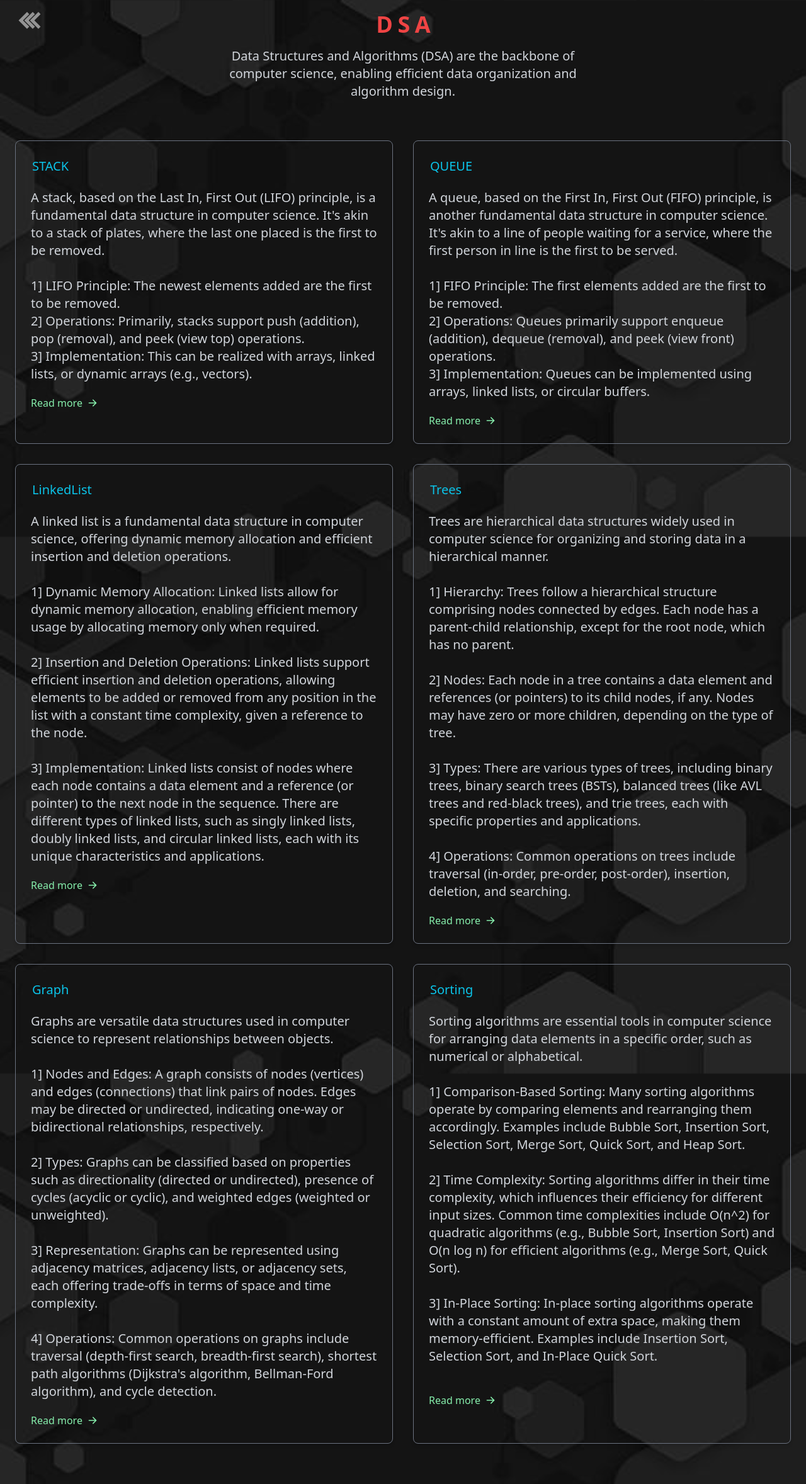
After one commit to sidj01sar26/DatViz, a PHP site: page /blogs.html in a window 1280 px wide. The commit adds this page. Shown: the whole page at 63% size. Run offline with PHP 8.4, Linux system fonts and the light colour scheme; some libraries are stand-ins or nearby versions.

Commit message:
blogs done

```diff
--- /dev/null
+++ b/blog.css
@@ -0,0 +1,46 @@
+body {
+    background-image: url("./assets/blog.jpg");
+    background-size: cover;
+    background-repeat: no-repeat;
+    background-attachment: fixed;
+}
+
+.myfont {
+    color: rgb(11, 195, 232);
+}
+
+.arrow {
+    position: absolute;
+    top: 3%;
+    left: 4%;
+    transform: translate(-50%, -50%);
+    transform: rotate(90deg);
+    cursor: pointer;
+}
+
+.arrow span {
+    display: block;
+    width: 1.5vw;
+    height: 1.5vw;
+    border-bottom: 5px solid white;
+    border-right: 5px solid white;
+    transform: rotate(45deg);
+    margin: -10px;
+    animation: animate 2.5s infinite;
+}
+
+@keyframes animate {
+    0% {
+        opacity: 0;
+        transform: rotate(45deg) translate(-5px, -5px);
+    }
+
+    50% {
+        opacity: 1;
+    }
+
+    100% {
+        opacity: 0;
+        /* transform: rotate(45deg) translate(20px, 20px); */
+    }
+}
--- /dev/null
+++ b/blogs.html
@@ -0,0 +1,278 @@
+<!DOCTYPE html>
+<html lang="en">
+
+<head>
+    <meta charset="UTF-8">
+    <meta name="viewport" content="width=device-width, initial-scale=1.0">
+    <title>Blogs</title>
+    <link rel="icon" href="assets/icon.png" />
+    <script src="https://cdn.tailwindcss.com"></script>
+    <link rel="stylesheet" href="blog.css">
+</head>
+
+<body>
+    <section class="min-w-screen min-h-screen home">
+
+        <a href="index.html">
+            <div class="arrow">
+                <span></span>
+                <span></span>
+                <span></span>
+            </div>
+        </a>
+
+
+        <div class="py-8 px-4 mx-auto max-w-screen-xl lg:py-16 lg:px-6">
+            <div class="mx-auto max-w-screen-sm text-center lg:mb-16 mb-8">
+                <h2 class="mt-[-45px] mb-4 text-3xl lg:text-4xl tracking-tight font-extrabold text-red-500">
+                    D S A
+                </h2>
+                <p class="font-light text-gray-300 sm:text-xl">
+                    Data Structures and Algorithms (DSA) are the backbone of computer science, enabling efficient data
+                    organization and algorithm design.
+                </p>
+            </div>
+            <div class="grid gap-8 lg:grid-cols-2">
+                <article class="p-6 rounded-lg border border-gray-500 shadow-md">
+                    <div class="flex justify-between items-center mb-5">
+                        <span
+                            class="bg-primary-100 text-primary-800 text-xl font-medium inline-flex items-center px-0.5 py-0.5 rounded myfont">
+                            STACK
+                        </span>
+                    </div>
+
+                    <p class="mb-5 font-light text-xl text-gray-300">
+                        A stack, based on the Last In, First Out (LIFO) principle, is a fundamental data structure in
+                        computer science. It's akin to a stack of plates, where the last one placed is the first to be
+                        removed.
+                        <br>
+                        <br>
+                        1] LIFO Principle: The newest elements added are the first to be removed.
+                        <br>
+                        2] Operations: Primarily, stacks support push (addition), pop (removal), and peek (view top)
+                        operations.
+                        <br>
+                        3] Implementation: This can be realized with arrays, linked lists, or dynamic arrays (e.g.,
+                        vectors).
+                    </p>
+
+                    <div class="flex justify-between items-center">
+                        <a href="https://www.geeksforgeeks.org/introduction-to-stack-data-structure-and-algorithm-tutorials/"
+                            target="_blank"
+                            class="inline-flex text-green-300 items-center font-medium text-primary-600 hover:underline">
+                            Read more
+                            <svg class="ml-2 w-4 h-4" fill="currentColor" viewBox="0 0 20 20"
+                                xmlns="http://www.w3.org/2000/svg">
+                                <path fill-rule="evenodd"
+                                    d="M10.293 3.293a1 1 0 011.414 0l6 6a1 1 0 010 1.414l-6 6a1 1 0 01-1.414-1.414L14.586 11H3a1 1 0 110-2h11.586l-4.293-4.293a1 1 0 010-1.414z"
+                                    clip-rule="evenodd"></path>
+                            </svg>
+                        </a>
+                    </div>
+                </article>
+
+                <article class="p-6 rounded-lg border border-gray-500 shadow-md">
+                    <div class="flex justify-between items-center mb-5">
+                        <span
+                            class="bg-primary-100 text-primary-800 text-xl font-medium inline-flex items-center px-0.5 py-0.5 rounded myfont">
+                            QUEUE
+                        </span>
+                    </div>
+
+                    <p class="mb-5 font-light text-xl text-gray-300">
+                        A queue, based on the First In, First Out (FIFO) principle, is another fundamental data
+                        structure in computer science. It's akin to a line of people waiting for a service, where the
+                        first person in line is the first to be served.
+                        <br>
+                        <br>
+                        1] FIFO Principle: The first elements added are the first to be removed.
+                        <br>
+                        2] Operations: Queues primarily support enqueue (addition), dequeue (removal), and peek (view
+                        front) operations.
+                        <br>
+                        3] Implementation: Queues can be implemented using arrays, linked lists, or circular buffers.
+                    </p>
+
+                    <div class="flex justify-between items-center">
+                        <a href="https://www.tutorialspoint.com/data_structures_algorithms/dsa_queue.htm"
+                            target="_blank"
+                            class="inline-flex text-green-300 items-center font-medium text-primary-600 hover:underline">
+                            Read more
+                            <svg class="ml-2 w-4 h-4" fill="currentColor" viewBox="0 0 20 20"
+                                xmlns="http://www.w3.org/2000/svg">
+                                <path fill-rule="evenodd"
+                                    d="M10.293 3.293a1 1 0 011.414 0l6 6a1 1 0 010 1.414l-6 6a1 1 0 01-1.414-1.414L14.586 11H3a1 1 0 110-2h11.586l-4.293-4.293a1 1 0 010-1.414z"
+                                    clip-rule="evenodd"></path>
+                            </svg>
+                        </a>
+                    </div>
+                </article>
+
+                <article class="p-6 rounded-lg border border-gray-500 shadow-md">
+                    <div class="flex justify-between items-center mb-5">
+                        <span
+                            class="bg-primary-100 text-primary-800 text-xl font-medium inline-flex items-center px-0.5 py-0.5 rounded myfont">
+                            LinkedList
+                        </span>
+                    </div>
+
+                    <p class="mb-5 font-light text-xl text-gray-300">
+                        A linked list is a fundamental data structure in computer science, offering dynamic memory
+                        allocation and efficient insertion and deletion operations.
+                        <br><br>
+                        1] Dynamic Memory Allocation: Linked lists allow for dynamic memory allocation, enabling
+                        efficient memory usage by allocating memory only when required.
+                        <br><br>
+                        2] Insertion and Deletion Operations: Linked lists support efficient insertion and deletion
+                        operations, allowing elements to be added or removed from any position in the list with a
+                        constant time complexity, given a reference to the node.
+                        <br><br>
+                        3] Implementation: Linked lists consist of nodes where each node contains a data element and a
+                        reference (or pointer) to the next node in the sequence. There are different types of linked
+                        lists, such as singly linked lists, doubly linked lists, and circular linked lists, each with
+                        its unique characteristics and applications.
+                    </p>
+
+                    <div class="flex justify-between items-center">
+                        <a href="https://www.javatpoint.com/singly-linked-list" target="_blank"
+                            class="inline-flex text-green-300 items-center font-medium text-primary-600 hover:underline">
+                            Read more
+                            <svg class="ml-2 w-4 h-4" fill="currentColor" viewBox="0 0 20 20"
+                                xmlns="http://www.w3.org/2000/svg">
+                                <path fill-rule="evenodd"
+                                    d="M10.293 3.293a1 1 0 011.414 0l6 6a1 1 0 010 1.414l-6 6a1 1 0 01-1.414-1.414L14.586 11H3a1 1 0 110-2h11.586l-4.293-4.293a1 1 0 010-1.414z"
+                                    clip-rule="evenodd"></path>
+                            </svg>
+                        </a>
+                    </div>
+                </article>
+
+                <article class="p-6 rounded-lg border border-gray-500 shadow-md">
+                    <div class="flex justify-between items-center mb-5">
+                        <span
+                            class="bg-primary-100 text-primary-800 text-xl font-medium inline-flex items-center px-0.5 py-0.5 rounded myfont">
+                            Trees
+                        </span>
+                    </div>
+
+                    <p class="mb-5 font-light text-xl text-gray-300">
+                        Trees are hierarchical data structures widely used in computer science for organizing and
+                        storing data in a hierarchical manner.
+                        <br><br>
+                        1] Hierarchy: Trees follow a hierarchical structure comprising nodes connected by edges. Each
+                        node has a parent-child relationship, except for the root node, which has no parent.
+                        <br><br>
+                        2] Nodes: Each node in a tree contains a data element and references (or pointers) to its child
+                        nodes, if any. Nodes may have zero or more children, depending on the type of tree.
+                        <br><br>
+                        3] Types: There are various types of trees, including binary trees, binary search trees (BSTs),
+                        balanced trees (like AVL trees and red-black trees), and trie trees, each with specific
+                        properties and applications.
+                        <br><br>
+                        4] Operations: Common operations on trees include traversal (in-order, pre-order, post-order),
+                        insertion, deletion, and searching.
+                    </p>
+
+                    <div class="flex justify-between items-center">
+                        <a href="https://www.cs.cmu.edu/~clo/www/CMU/DataStructures/Lessons/lesson4_1.htm"
+                            target="_blank"
+                            class="inline-flex text-green-300 items-center font-medium text-primary-600 hover:underline">
+                            Read more
+                            <svg class="ml-2 w-4 h-4" fill="currentColor" viewBox="0 0 20 20"
+                                xmlns="http://www.w3.org/2000/svg">
+                                <path fill-rule="evenodd"
+                                    d="M10.293 3.293a1 1 0 011.414 0l6 6a1 1 0 010 1.414l-6 6a1 1 0 01-1.414-1.414L14.586 11H3a1 1 0 110-2h11.586l-4.293-4.293a1 1 0 010-1.414z"
+                                    clip-rule="evenodd"></path>
+                            </svg>
+                        </a>
+                    </div>
+                </article>
+
+                <article class="p-6 rounded-lg border border-gray-500 shadow-md">
+                    <div class="flex justify-between items-center mb-5">
+                        <span
+                            class="bg-primary-100 text-primary-800 text-xl font-medium inline-flex items-center px-0.5 py-0.5 rounded myfont">
+                            Graph
+                        </span>
+                    </div>
+
+                    <p class="mb-5 font-light text-xl text-gray-300">
+                        Graphs are versatile data structures used in computer science to represent relationships between
+                        objects.
+                        <br><br>
+                        1] Nodes and Edges: A graph consists of nodes (vertices) and edges (connections) that link pairs
+                        of nodes. Edges may be directed or undirected, indicating one-way or bidirectional
+                        relationships, respectively.
+                        <br><br>
+                        2] Types: Graphs can be classified based on properties such as directionality (directed or
+                        undirected), presence of cycles (acyclic or cyclic), and weighted edges (weighted or
+                        unweighted).
+                        <br><br>
+                        3] Representation: Graphs can be represented using adjacency matrices, adjacency lists, or
+                        adjacency sets, each offering trade-offs in terms of space and time complexity.
+                        <br><br>
+                        4] Operations: Common operations on graphs include traversal (depth-first search, breadth-first
+                        search), shortest path algorithms (Dijkstra's algorithm, Bellman-Ford algorithm), and cycle
+                        detection.
+                    </p>
+
+                    <div class="flex justify-between items-center">
+                        <a href="https://www.thedshandbook.com/graphs/" target="_blank"
+                            class="inline-flex text-green-300 items-center font-medium text-primary-600 hover:underline">
+                            Read more
+                            <svg class="ml-2 w-4 h-4" fill="currentColor" viewBox="0 0 20 20"
+                                xmlns="http://www.w3.org/2000/svg">
+                                <path fill-rule="evenodd"
+                                    d="M10.293 3.293a1 1 0 011.414 0l6 6a1 1 0 010 1.414l-6 6a1 1 0 01-1.414-1.414L14.586 11H3a1 1 0 110-2h11.586l-4.293-4.293a1 1 0 010-1.414z"
+                                    clip-rule="evenodd"></path>
+                            </svg>
+                        </a>
+                    </div>
+                </article>
+
+                <article class="p-6 rounded-lg border border-gray-500 shadow-md">
+                    <div class="flex justify-between items-center mb-5">
+                        <span
+                            class="bg-primary-100 text-primary-800 text-xl font-medium inline-flex items-center px-0.5 py-0.5 rounded myfont">
+                            Sorting
+                        </span>
+                    </div>
+
+                    <p class="mb-5 font-light text-xl text-gray-300">
+                        Sorting algorithms are essential tools in computer science for arranging data elements in a
+                        specific order, such as numerical or alphabetical.
+                        <br><br>
+                        1] Comparison-Based Sorting: Many sorting algorithms operate by comparing elements and
+                        rearranging them accordingly. Examples include Bubble Sort, Insertion Sort, Selection Sort,
+                        Merge Sort, Quick Sort, and Heap Sort.
+                        <br><br>
+                        2] Time Complexity: Sorting algorithms differ in their time complexity, which influences their
+                        efficiency for different input sizes. Common time complexities include O(n^2) for quadratic
+                        algorithms (e.g., Bubble Sort, Insertion Sort) and O(n log n) for efficient algorithms (e.g.,
+                        Merge Sort, Quick Sort).
+                        <br><br>
+                        3] In-Place Sorting: In-place sorting algorithms operate with a constant amount of extra space,
+                        making them memory-efficient. Examples include Insertion Sort, Selection Sort, and In-Place
+                        Quick Sort.
+                    </p>
+                    <br>
+                    <div class="flex justify-between items-center">
+                        <a href="https://brilliant.org/wiki/sorting-algorithms/" target="_blank"
+                            class="inline-flex text-green-300 items-center font-medium text-primary-600 hover:underline">
+                            Read more
+                            <svg class="ml-2 w-4 h-4" fill="currentColor" viewBox="0 0 20 20"
+                                xmlns="http://www.w3.org/2000/svg">
+                                <path fill-rule="evenodd"
+                                    d="M10.293 3.293a1 1 0 011.414 0l6 6a1 1 0 010 1.414l-6 6a1 1 0 01-1.414-1.414L14.586 11H3a1 1 0 110-2h11.586l-4.293-4.293a1 1 0 010-1.414z"
+                                    clip-rule="evenodd"></path>
+                            </svg>
+                        </a>
+                    </div>
+                </article>
+
+            </div>
+        </div>
+    </section>
+</body>
+
+</html>
```
Also changed, not shown: index.html (+8 -7 lines), assets/bg.gif (added), assets/bg.jpg (added), assets/blog.jpg (added), assets/github.png (deleted), assets/instagram.png (deleted), assets/linkedin.png (deleted), js/app.js (renamed from app.js), js/particles.js (renamed from particles.js), js/script.js (renamed from script.js), landing_styles.css (line endings or trailing spaces), styles.css (deleted).
